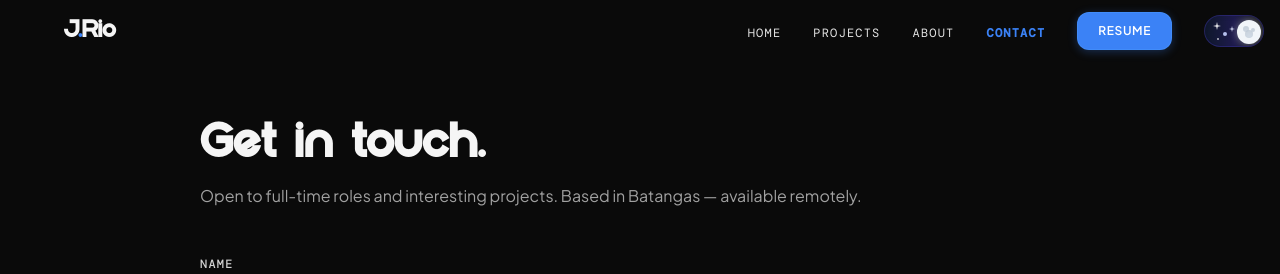
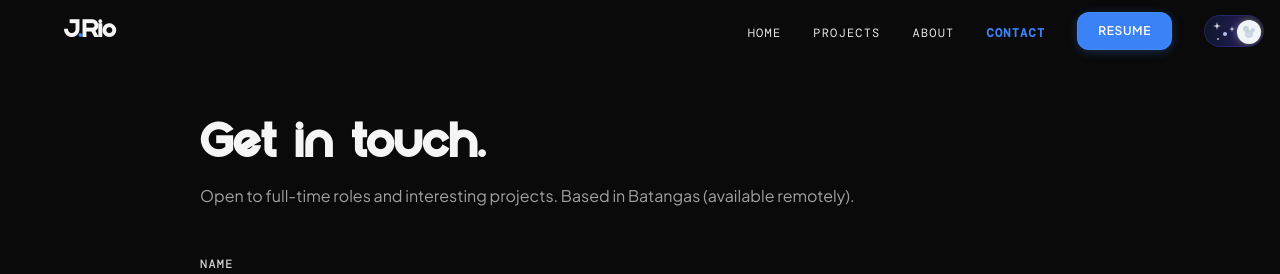
Before and after one commit to JRioP/Rio_Joshua_Portfolio, a Next.js app: page /contact in a window 1280 px wide. Shown: the top 274 px of the page. Built offline with nearby package versions, Linux system fonts and the light colour scheme.

Commit message:
refactor(contact): replace em-dashes with clean punctuation in metadata and copy

```diff
--- a/app/contact/page.tsx
+++ b/app/contact/page.tsx
@@ -4,7 +4,7 @@ import ContactForm from "@/components/ui/ContactForm";
 
 export const metadata: Metadata = {
   title: "Contact",
-  description: "Get in touch with Joshua Rio — open to full-time roles and freelance projects.",
+  description: "Get in touch with Joshua Rio. Open to full-time roles and freelance projects.",
 };
 
 export default function ContactPage() {
@@ -12,7 +12,7 @@ export default function ContactPage() {
     <div className="min-h-screen w-full mt-20 relative overflow-visible py-10 px-10 md:px-15 lg:px-50">
       <h1 className="font-display text-5xl font-bold mb-4">Get in touch.</h1>
       <p className="text-neutral-400 mb-12">
-        Open to full-time roles and interesting projects. Based in Batangas — available remotely.
+        Open to full-time roles and interesting projects. Based in Batangas (available remotely).
       </p>
       <ContactForm />
     </div>
```
